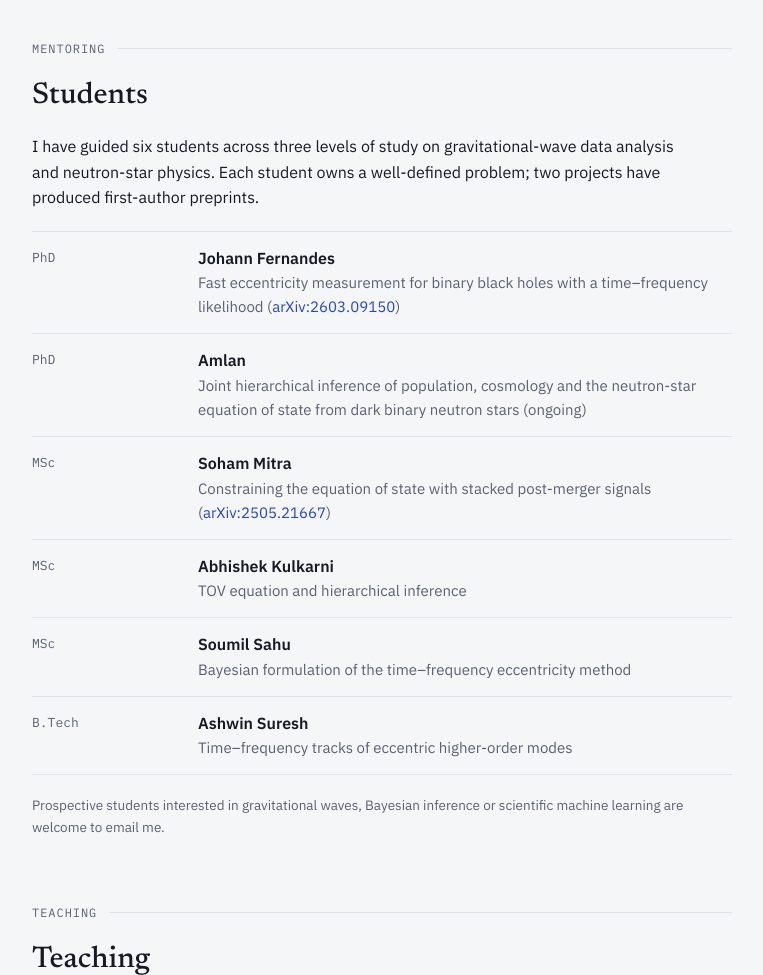
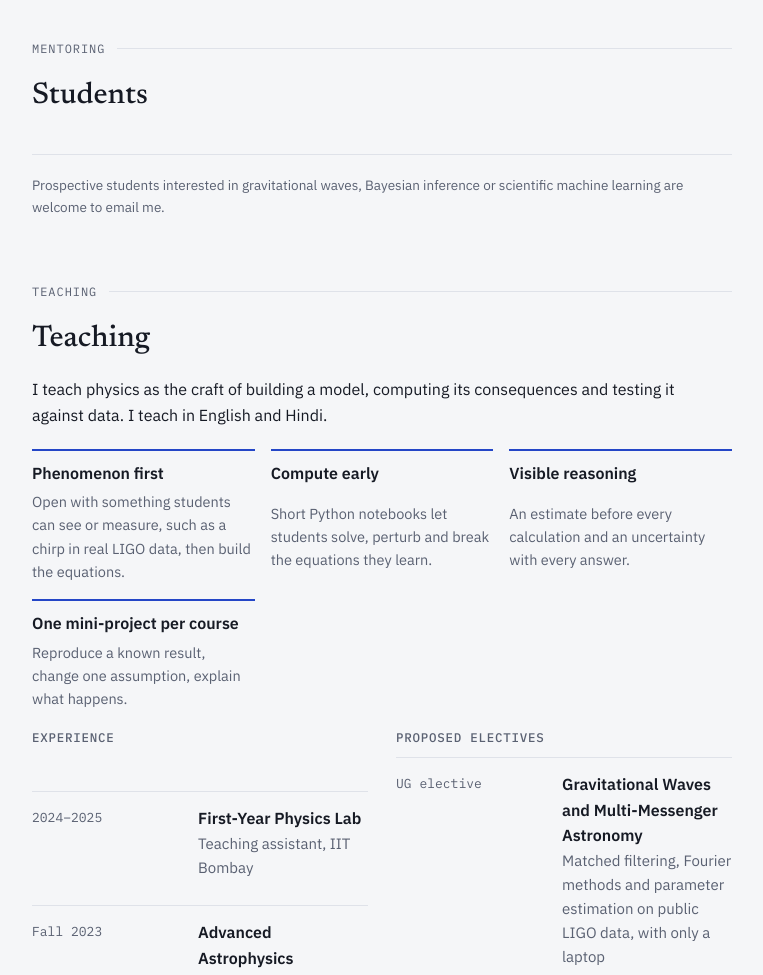
Before and after one commit to ptiwari3009/ptiwari3009.github.io, a plain HTML site: page index.html in a window 1280 px wide. Shown: the part 3280-4255 px from the top of the page, without its empty margins (436-1199 px from the left). Drawn offline with Linux system fonts and the light colour scheme.

Commit message:
Update index.html

```diff
--- a/index.html
+++ b/index.html
@@ -371,15 +371,15 @@ footer { grid-column: 1 / -1; border-top: 1px solid var(--rule); padding-top: 20
     <section id="students">
       <div class="eyebrow">Mentoring</div>
       <h2>Students</h2>
-      <div class="prose"><p>I have guided six students across three levels of study on gravitational-wave data analysis and neutron-star physics. Each student owns a well-defined problem; two projects have produced first-author preprints.</p></div>
+      <div class="prose"><p> </p></div>
       <div class="rows">
         <!-- EDIT: one row per student -->
-        <div class="row"><span class="when">PhD</span><div class="what"><b>Johann Fernandes</b><p>Fast eccentricity measurement for binary black holes with a time–frequency likelihood (<a href="https://arxiv.org/abs/2603.09150">arXiv:2603.09150</a>)</p></div></div>
+        <!--<div class="row"><span class="when">PhD</span><div class="what"><b>Johann Fernandes</b><p>Fast eccentricity measurement for binary black holes with a time–frequency likelihood (<a href="https://arxiv.org/abs/2603.09150">arXiv:2603.09150</a>)</p></div></div>
         <div class="row"><span class="when">PhD</span><div class="what"><b>Amlan</b><p>Joint hierarchical inference of population, cosmology and the neutron-star equation of state from dark binary neutron stars (ongoing)</p></div></div>
         <div class="row"><span class="when">MSc</span><div class="what"><b>Soham Mitra</b><p>Constraining the equation of state with stacked post-merger signals (<a href="https://arxiv.org/abs/2505.21667">arXiv:2505.21667</a>)</p></div></div>
         <div class="row"><span class="when">MSc</span><div class="what"><b>Abhishek Kulkarni</b><p>TOV equation and hierarchical inference</p></div></div>
         <div class="row"><span class="when">MSc</span><div class="what"><b>Soumil Sahu</b><p>Bayesian formulation of the time–frequency eccentricity method</p></div></div>
-        <div class="row"><span class="when">B.Tech</span><div class="what"><b>Ashwin Suresh</b><p>Time–frequency tracks of eccentric higher-order modes</p></div></div>
+        <div class="row"><span class="when">B.Tech</span><div class="what"><b>Ashwin Suresh</b><p>Time–frequency tracks of eccentric higher-order modes</p></div></div> -->
       </div>
       <p class="note">Prospective students interested in gravitational waves, Bayesian inference or scientific machine learning are welcome to email me.</p>
     </section>
```
